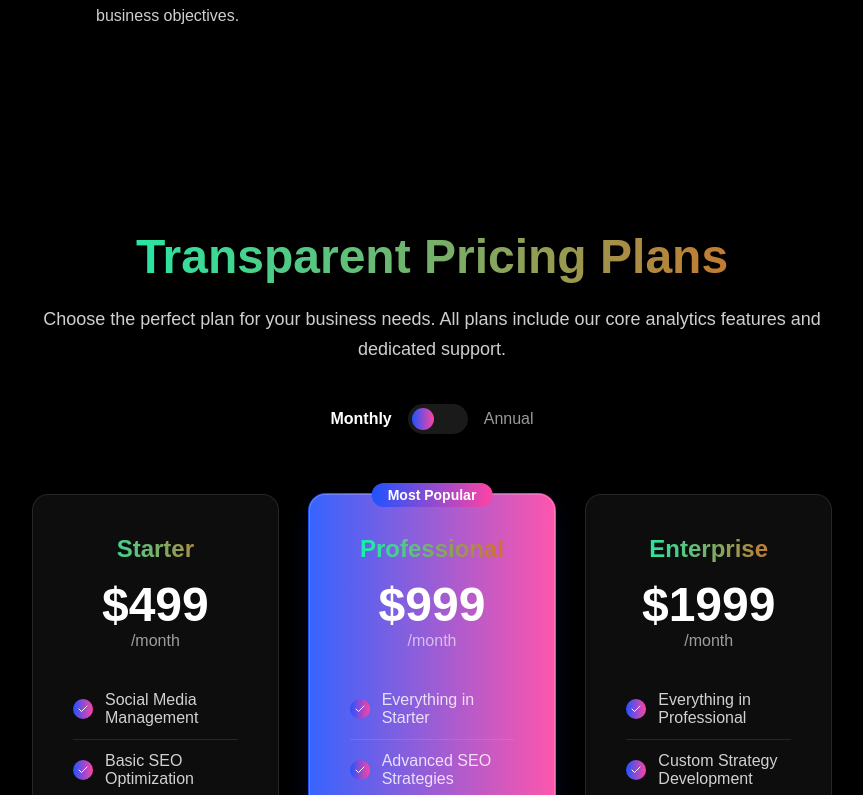
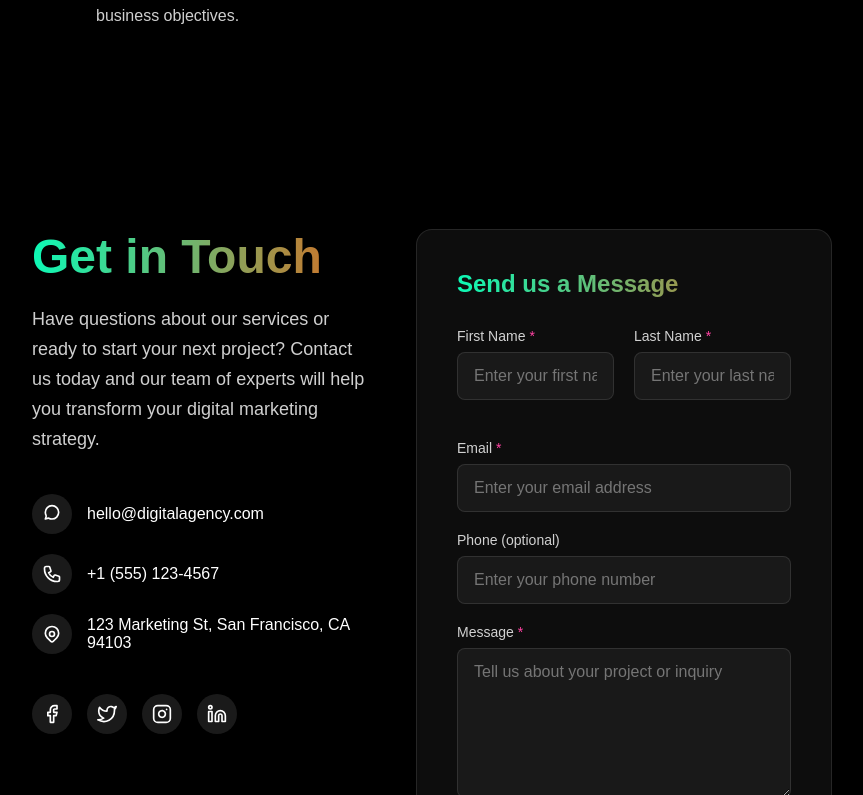
Before and after one commit to philly88r/marketnest, a React (Create React App) app: page / in a window 1280 px wide. Shown: the part 7285-8080 px from the top of the page, without its empty margins (228-1091 px from the left). Built offline with nearby package versions, Linux system fonts and the light colour scheme.

Commit message:
Removed pricing section from homepage

```diff
--- a/src/App.tsx
+++ b/src/App.tsx
@@ -10,7 +10,7 @@ import StatsSection from './components/StatsSection';
 import DecisionAgency from './components/DecisionAgency';
 import Clients from './components/Clients';
 import AnalyticsSection from './components/AnalyticsSection';
-import PricingSection from './components/PricingSection';
+// Pricing section removed
 import ContactSection from './components/ContactSection';
 import Footer from './components/Footer';
 import AboutPage from './pages/AboutPage';
@@ -144,9 +144,7 @@ function App() {
               <div id="analytics">
                 <AnalyticsSection />
               </div>
-              <div id="pricing">
-                <PricingSection />
-              </div>
+              {/* Pricing section removed */}
               <div id="faq">
                 <ContactSection />
               </div>
```
